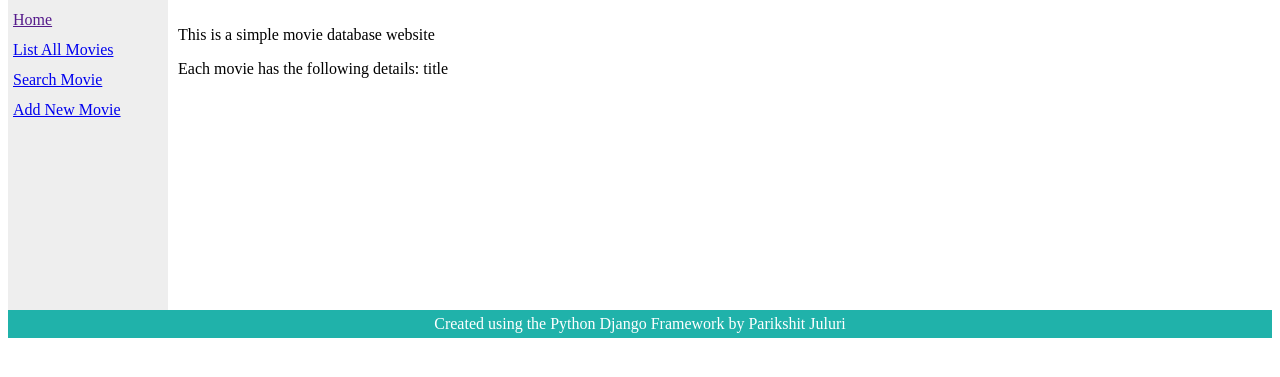
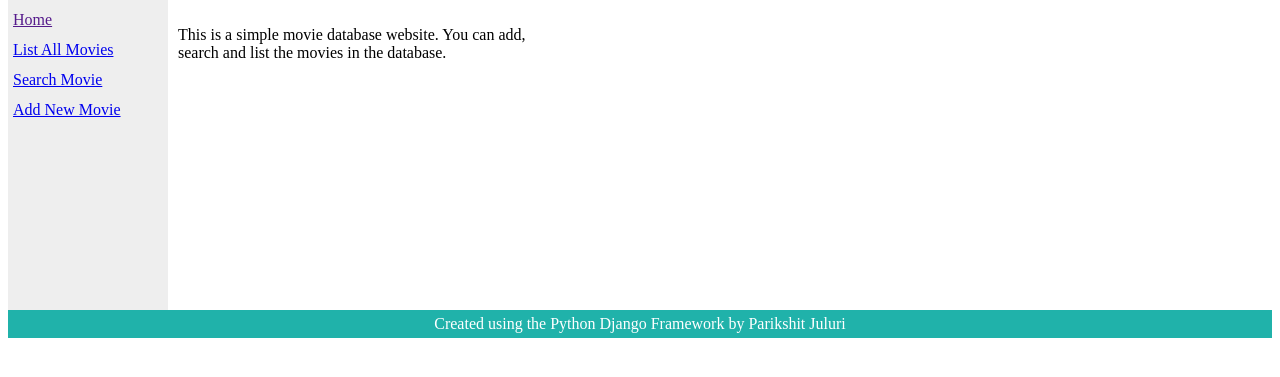
Before and after one commit to pari685/movies, a Django app: page / in a window 1280 px wide. Shown: the part 98-475 px from the top of the page. Run offline with Django 3.2, Linux system fonts and the light colour scheme; parts of the project's set-up code (start-up, migrations or seed data) failed here and were passed over.

Commit message:
Minor change to index.html

```diff
--- a/templates/index.html
+++ b/templates/index.html
@@ -46,10 +46,7 @@
 
 <div id="section">
 <p>
-This is a simple movie database website
-</p>
-<p>
-Each movie has the following details: title
+This is a simple movie database website. You can add, search and list the movies in the database.
 </p>
 </div>
 
```
